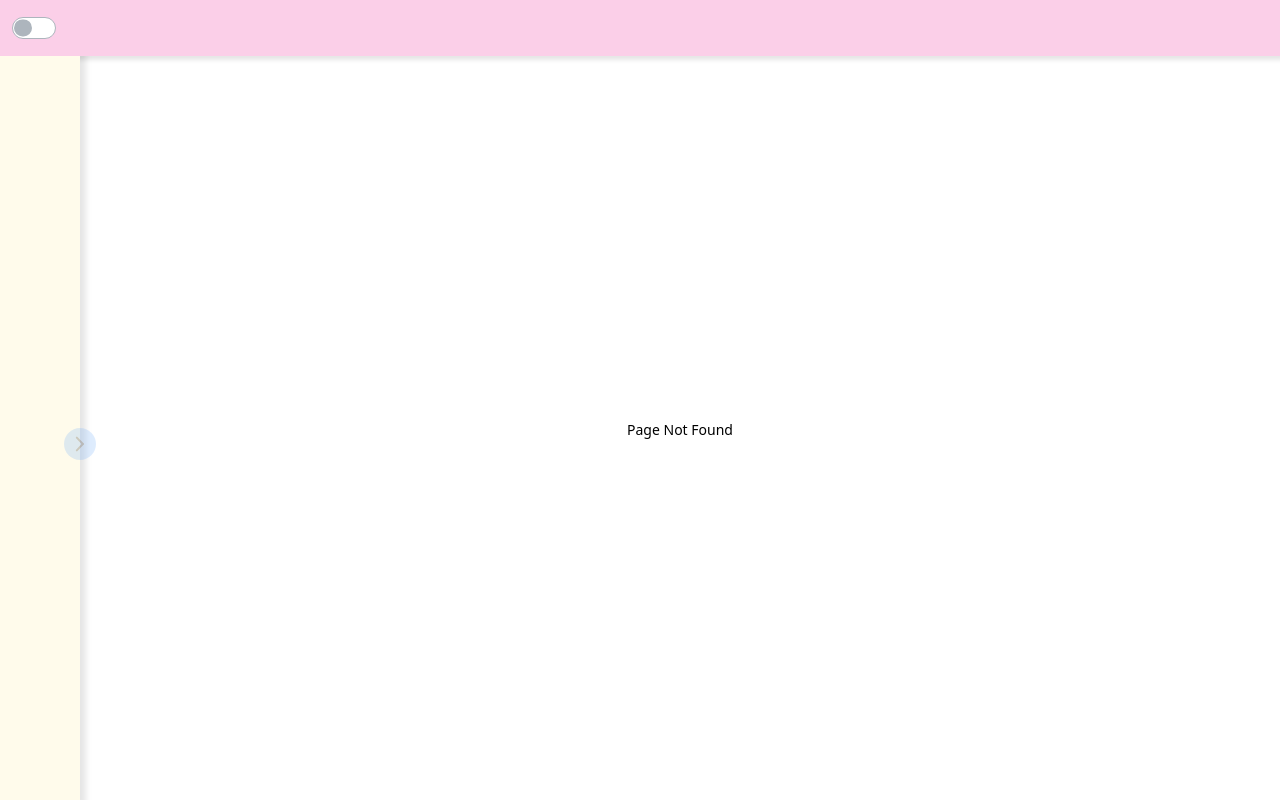
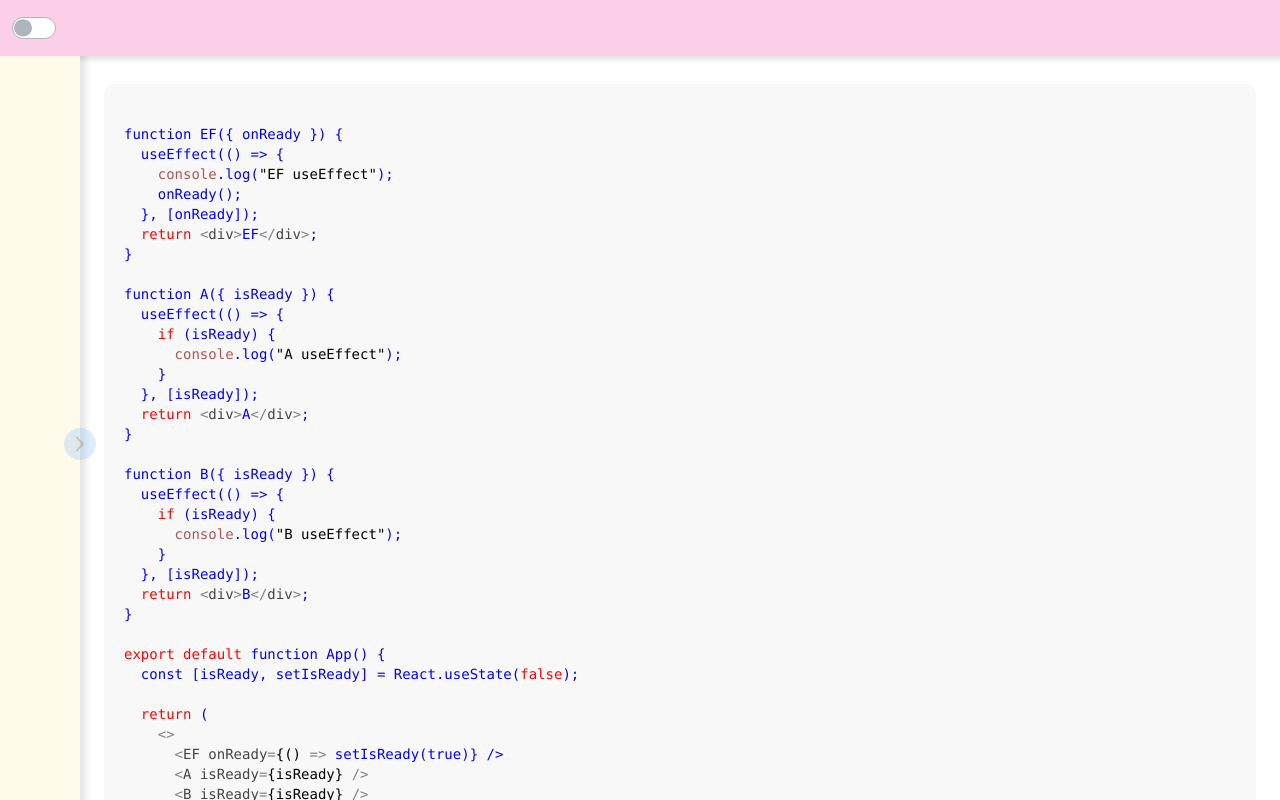
Before and after one commit to talkohavy/vite-react-tailwind-eslint-template, a React (Vite) app: page /base in a window 1280 px wide. Before the commit this address had no page. Built offline with nearby package versions, Linux system fonts and the light colour scheme.

Commit message:
added support in /base route, and a RedirectToHome

```diff
--- a/package.json
+++ b/package.json
@@ -26,6 +26,7 @@
     "react-dom": "^19.0.0",
     "react-redux": "^9.2.0",
     "react-router": "^7.1.1",
+    "react-router-dom": "^7.1.1",
     "react-tooltip": "^5.28.0",
     "tailwind": "^4.0.0",
     "tailwind-merge": "^2.6.0",
--- a/src/common/constants.ts
+++ b/src/common/constants.ts
@@ -10,3 +10,5 @@ export const API_URLS = {
     users: '/users',
   },
 };
+
+export const BASE_URL = '/base';
--- /dev/null
+++ b/src/common/types.ts
@@ -0,0 +1,9 @@
+import type { LazyExoticComponent, ReactNode } from 'react';
+
+export type Route = {
+  to: string;
+  text: string;
+  activeNames: Array<string>;
+  Component: (() => any) | LazyExoticComponent<() => ReactNode>;
+  hideFromSidebar?: boolean;
+};
--- a/src/components/Layout/Sidebar/SideBarLinkList.tsx
+++ b/src/components/Layout/Sidebar/SideBarLinkList.tsx
@@ -8,11 +8,13 @@ export default function SideBarLinkList() {
 
   const routes = useMemo(
     () =>
-      routesRaw.map(({ to, text, activeNames }) => ({
-        to,
-        text,
-        isActive: activeNames.some((name) => name === pathname),
-      })),
+      routesRaw
+        .filter((route) => !route.hideFromSidebar)
+        .map(({ to, text, activeNames }) => ({
+          to,
+          text,
+          isActive: activeNames.some((name) => name === pathname),
+        })),
     [pathname],
   );
 
--- /dev/null
+++ b/src/pages/RedirectToHome/RedirectToHome.tsx
@@ -0,0 +1,14 @@
+import { useEffect } from 'react';
+import { useNavigate } from 'react-router-dom';
+import { BASE_URL } from '../../common/constants';
+
+export default function RedirectToHome() {
+  const navigateTo = useNavigate();
+
+  useEffect(() => {
+    console.log('hi');
+    navigateTo(BASE_URL);
+  }, [navigateTo]);
+
+  return null;
+}
--- /dev/null
+++ b/src/pages/RedirectToHome/index.ts
@@ -0,0 +1 @@
+export { default } from './RedirectToHome';
--- a/src/routes.ts
+++ b/src/routes.ts
@@ -1,17 +1,25 @@
 import { lazy } from 'react';
+import { BASE_URL } from './common/constants';
+import RedirectToHome from './pages/RedirectToHome';
+import type { Route } from './common/types';
 
 const HomePage = lazy(() => import('./pages/Home'));
 const ReduxExamplePage = lazy(() => import('./pages/ReduxExample'));
 
-export const routes = [
+export const routes: Array<Route> = [
   {
     to: '/',
+    hideFromSidebar: true,
+    Component: RedirectToHome,
+  } as Route,
+  {
+    to: `${BASE_URL}/`,
     text: 'Home',
     activeNames: ['/home', '/'],
     Component: HomePage,
   },
   {
-    to: '/redux',
+    to: `${BASE_URL}/redux`,
     text: 'Redux Example',
     activeNames: ['/redux'],
     Component: ReduxExamplePage,
```
Also changed, not shown: 1 other file (tests, documents, lock files or other folders).
